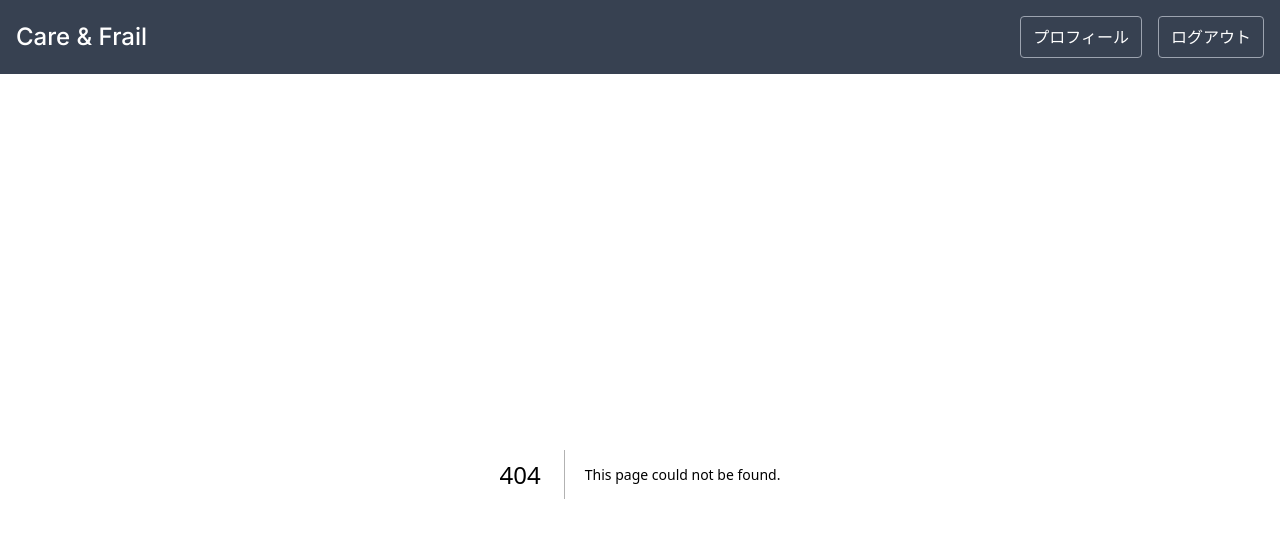
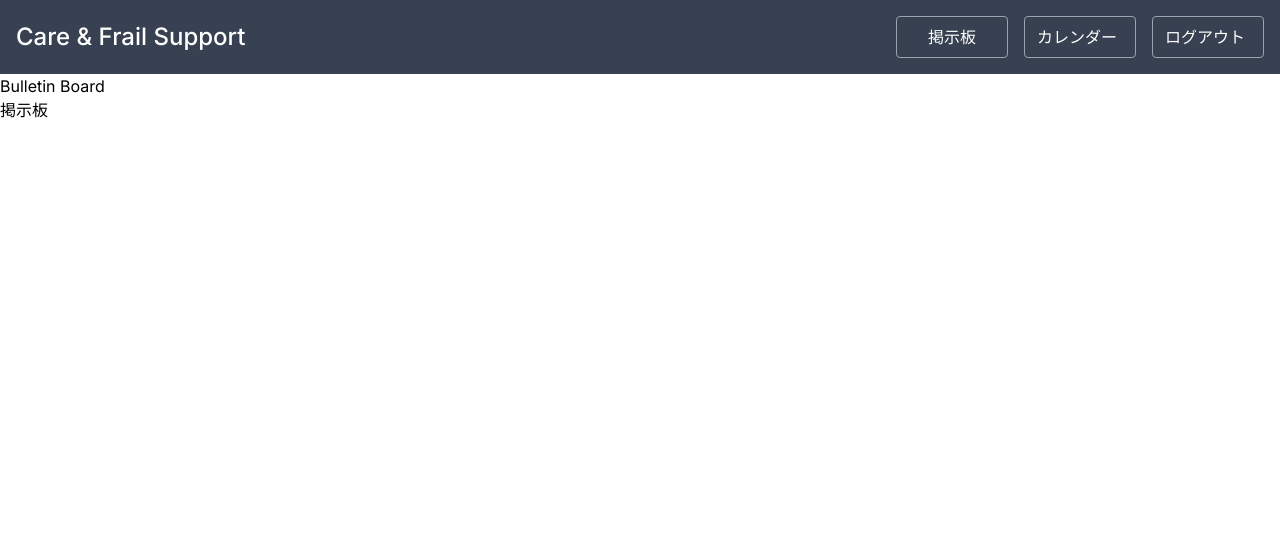
Before and after one commit to Takashi-Matsumura/shincode-workspace, a Next.js app in the folder nextjs13-twitter/: page /bulletinboard in a window 1280 px wide. Before the commit this address had no page. Shown: the top 538 px of the page. Built offline with nearby package versions, Linux system fonts and the light colour scheme.

Commit message:
add menu

```diff
--- /dev/null
+++ b/nextjs13-twitter/src/app/bulletinboard/page.js
@@ -0,0 +1,12 @@
+import React from "react";
+
+const page = () => {
+  return (
+    <>
+      <div>Bulletin Board</div>
+      <h1>掲示板</h1>
+    </>
+  );
+};
+
+export default page;
--- a/nextjs13-twitter/src/app/components/Navbar.js
+++ b/nextjs13-twitter/src/app/components/Navbar.js
@@ -7,21 +7,27 @@ const Navbar = () => {
       <div className="container mx-auto flex justify-between items-center">
         <h1 className="font-semibold text-xl">
           <Link href="/" className="text-2xl font-medium">
-            Care & Frail
+            Care & Frail Support
           </Link>
         </h1>
         <nav>
           <ul className="flex space-x-4">
             <>
               <Link
-                href={`/calendar`}
-                className="rounded border-x border-y border-gray-400 bg-gray-700 px-3 py-2 text-white hover:bg-gray-500"
+                href={`/bulletinboard`}
+                className="rounded border-x border-y border-gray-400 bg-gray-700 text-center w-28 px-3 py-2 text-white hover:bg-gray-500"
               >
-                プロフィール
+                掲示板
+              </Link>
+              <Link
+                href={`/fullcalendar`}
+                className="rounded border-x border-y border-gray-400 bg-gray-700 w-28 px-3 py-2 text-white hover:bg-gray-500"
+              >
+                カレンダー
               </Link>
               <Link
                 href={`/`}
-                className="rounded border-x border-y border-gray-400 bg-gray-700 px-3 py-2 text-white hover:bg-gray-500"
+                className="rounded border-x border-y border-gray-400 bg-gray-700 w-28 px-3 py-2 text-white hover:bg-gray-500"
               >
                 ログアウト
               </Link>
--- a/nextjs13-twitter/src/app/components/TitleHeader.js
+++ b/nextjs13-twitter/src/app/components/TitleHeader.js
@@ -9,7 +9,7 @@ const TitleHeader = () => {
           href={`/`}
           className="rounded border-black px-3 py-2 hover:bg-gray-500"
         >
-          私のサポート
+          {/* 私のサポート */}
         </Link>
         <div className="flex items-center py-2">
           <p>◀</p>
@@ -22,9 +22,7 @@ const TitleHeader = () => {
           <Link
             href={`/fullcalendar`}
             className="rounded border-black px-3 py-2 hover:bg-gray-500"
-          >
-            カレンダー
-          </Link>
+          ></Link>
         </div>
         <div className="flex py-2 space-x-1">
           <button className="w-10 h-10 rounded-full px-1 py-1 bg-gray-100 hover:bg-gray-300">
```
